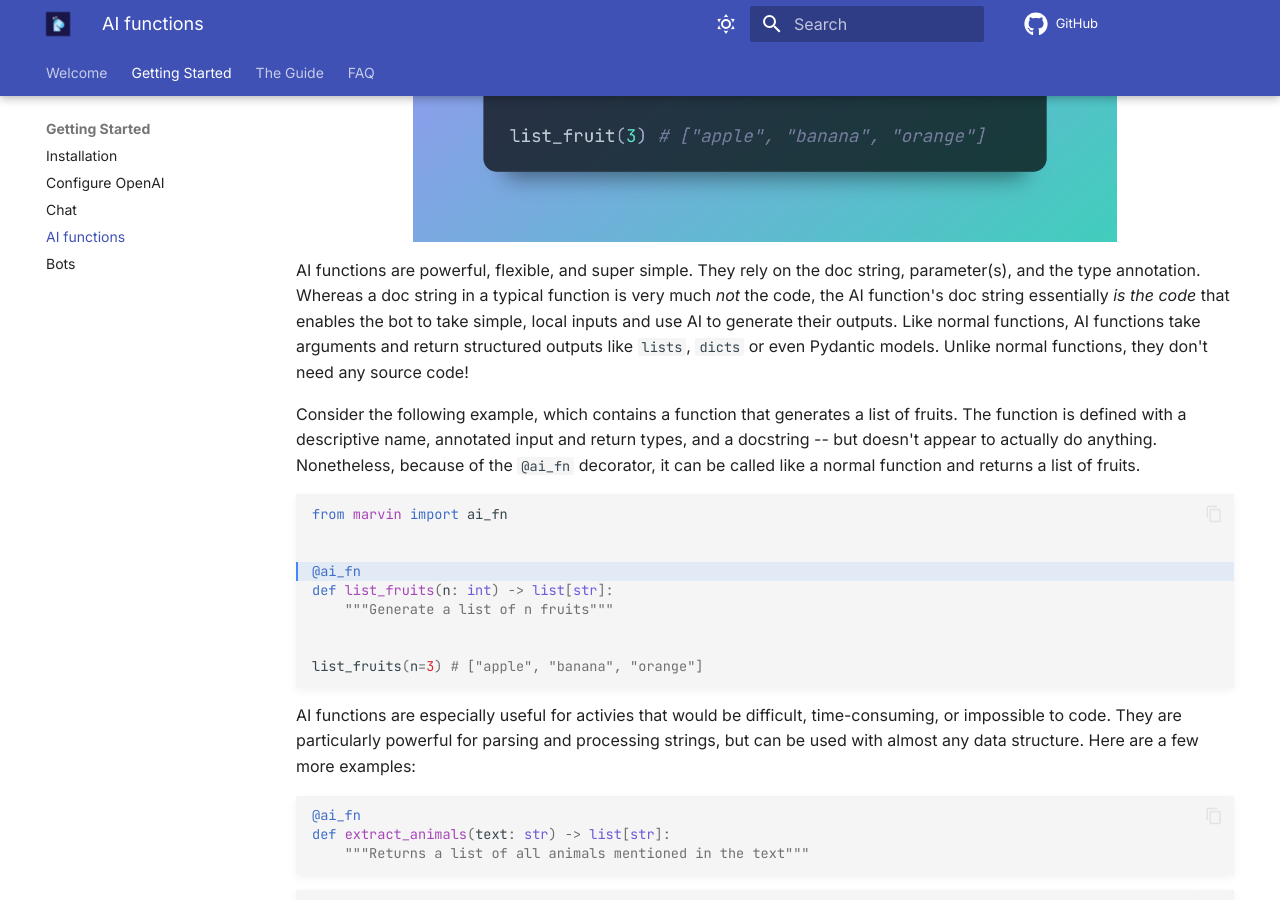
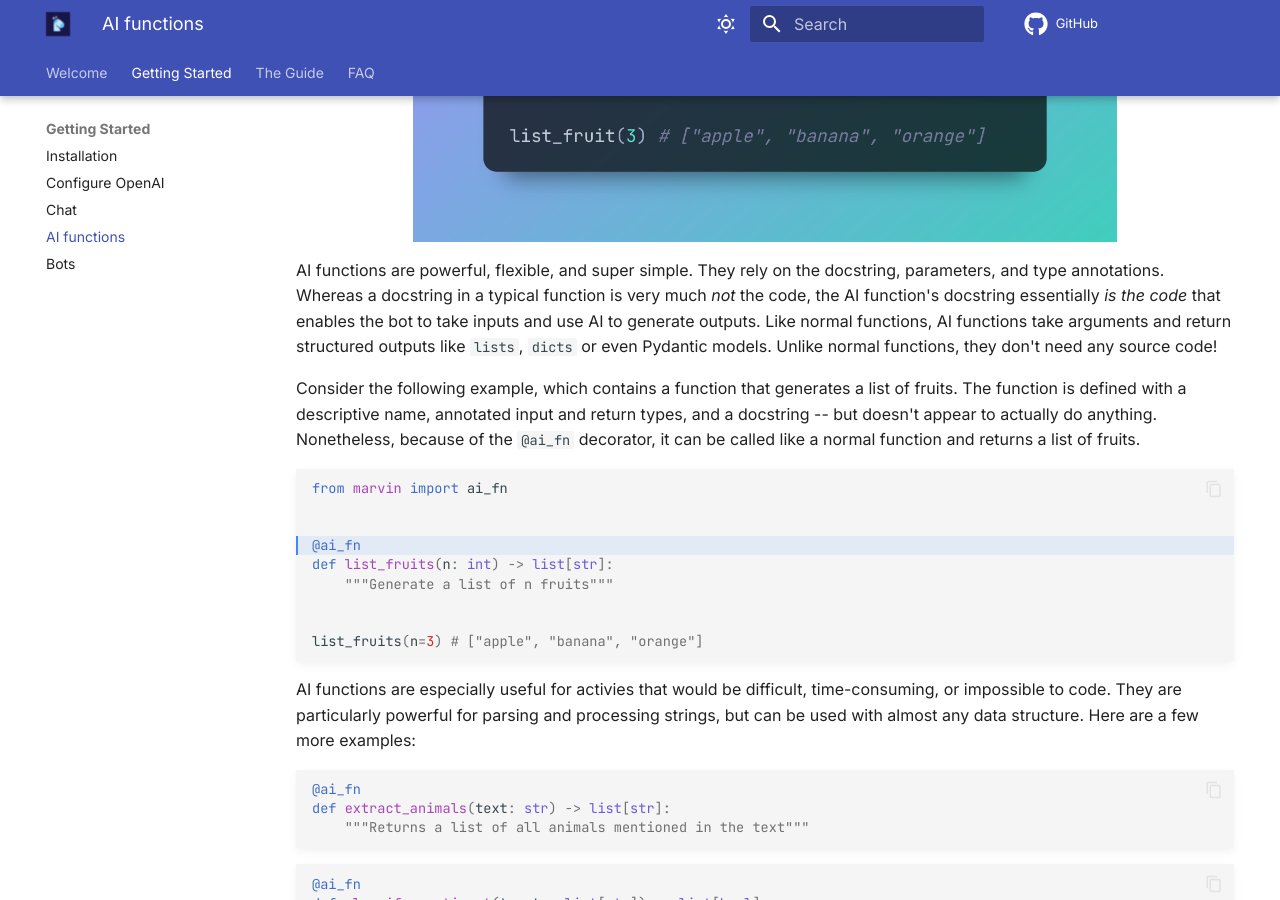
Before and after one commit to PrefectHQ/marvin, an MkDocs documentation site: the page built from docs/getting_started/ai_functions_quickstart.md, in a window 1280 px wide and 900 px high, scrolled down 397 px. Built offline with MkDocs 1.6.1 and Material for MkDocs 9.7.7, drawn with Linux system fonts in a browser that asks for light colours; comment, search, counter and statistics services are not loaded.

Commit message:
Update ai_functions_quickstart.md
couple tidy-ups in my suggested version

```diff
--- a/docs/getting_started/ai_functions_quickstart.md
+++ b/docs/getting_started/ai_functions_quickstart.md
@@ -2,7 +2,7 @@
 
 ![](../img/heroes/ai_fn_fruits_hero.png)
 
-AI functions are powerful, flexible, and super simple. They rely on the doc string, parameter(s), and the type annotation. Whereas a doc string in a typical function is very much _not_ the code, the AI function's doc string essentially _is the code_ that enables the bot to take simple, local inputs and use AI to generate their outputs. Like normal functions, AI functions take arguments and return structured outputs like `lists`, `dicts` or even Pydantic models. Unlike normal functions, they don't need any source code!
+AI functions are powerful, flexible, and super simple. They rely on the docstring, parameters, and type annotations. Whereas a docstring in a typical function is very much _not_ the code, the AI function's docstring essentially _is the code_ that enables the bot to take inputs and use AI to generate outputs. Like normal functions, AI functions take arguments and return structured outputs like `lists`, `dicts` or even Pydantic models. Unlike normal functions, they don't need any source code!
 
 Consider the following example, which contains a function that generates a list of fruits. The function is defined with a descriptive name, annotated input and return types, and a docstring -- but doesn't appear to actually do anything. Nonetheless, because of the `@ai_fn` decorator, it can be called like a normal function and returns a list of fruits.
 
```
